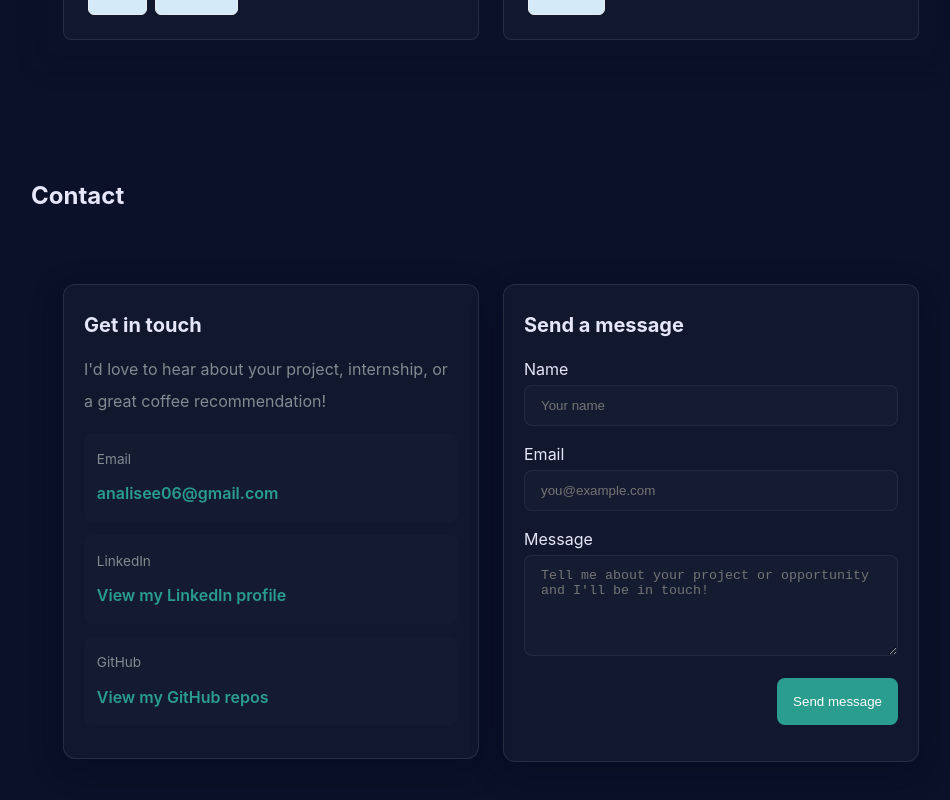
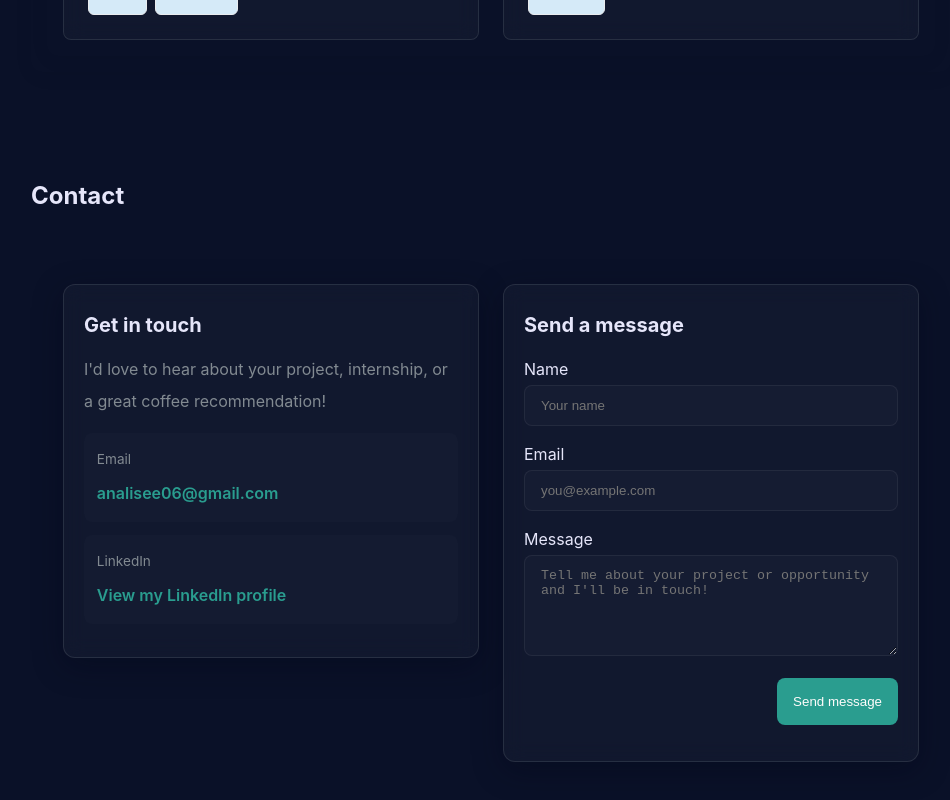
Before and after one commit to averlbacher2/averlbacher2.github.io, a React (Vite) app: page / in a window 1280 px wide. Shown: the part 3175-3975 px from the top of the page, without its empty margins (173-1123 px from the left). Built offline with nearby package versions, Linux system fonts and the light colour scheme.

Commit message:
Updated contact section to exclude github

```diff
--- a/src/sections/ContactSection.jsx
+++ b/src/sections/ContactSection.jsx
@@ -58,11 +58,6 @@ export default function ContactSection({ email = 'you@example.com', linkedin = '
             <div className="contact-card-label">LinkedIn</div>
             <a className="contact-card-link" href={linkedin} target="_blank" rel="noreferrer">View my LinkedIn profile</a>
           </div>
-
-          <div className="contact-card">
-            <div className="contact-card-label">GitHub</div>
-            <a className="contact-card-link" href={github} target="_blank" rel="noreferrer">View my GitHub repos</a>
-          </div>
         </div>
 
         <div className="contact-form-card">
```
